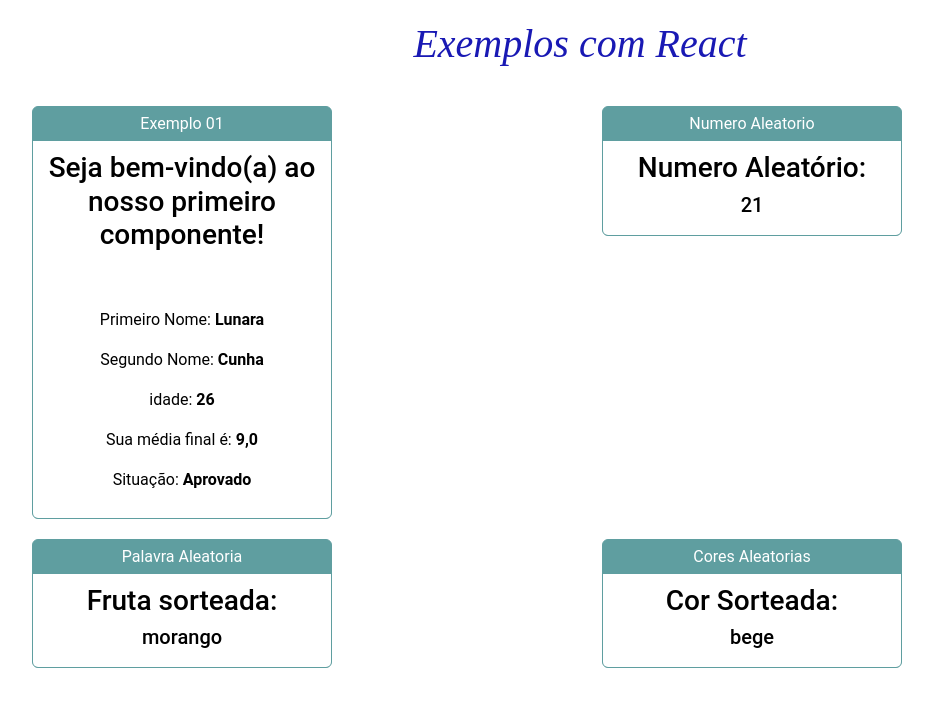
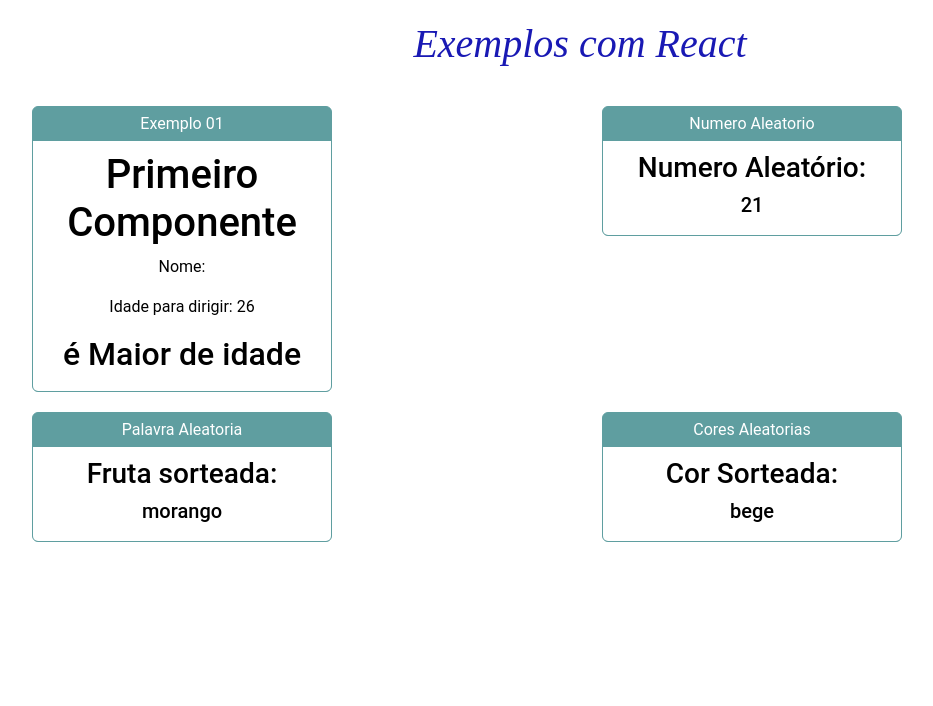
Before and after one commit to lcunha957/DS402_InternetIII, a React (Create React App) app in the folder Proj1-React-app/: page / in a window 1280 px wide. Shown: the top 706 px of the page, without its empty margins (60-993 px from the left). Built offline with nearby package versions, Linux system fonts and the light colour scheme.

Commit message:
apostila 3 de react, page 4
.

```diff
--- a/Proj1-React-app/src/components/Exemplo01.js
+++ b/Proj1-React-app/src/components/Exemplo01.js
@@ -1,14 +1,14 @@
 import React from "react";
+import VerificaIdade from './VerificaIdade';
 
-export default function Exemplo01(props){
-   return (
-      <div>
-   <h3> Seja bem-vindo(a) ao nosso primeiro componente!</h3><br/><br/>
-        <p> Primeiro Nome: <b>{props.PrimeiroNome}</b></p>
-        <p> Segundo Nome: <b>{props.SegundoNome}</b></p>
-        <p> idade: <b>{props.idade}</b></p>
-        <p> Sua média final é: <b>{props.nota}</b></p>
-        <p> Situação: <b>{props.resultado}</b></p>
-      </div>
-   );
-}
+export default function Exemplo01(props) {
+   let idadeIdeal = props.idade >= 18 ? props.idade : 18;
+       return(
+           <div>
+               <h1>Primeiro Componente</h1>
+               <p>
+   Nome: <strong>{ props.nome }</strong> </p>
+   <p>
+   Idade para dirigir: { idadeIdeal } </p>
+   <VerificaIdade nome={props.nome} idade={props.idade} /> </div>
+   ); }
--- /dev/null
+++ b/Proj1-React-app/src/components/VerificaIdade.js
@@ -0,0 +1,9 @@
+// O arquivo: VerificaIdade é filho de Exemplo01
+import React from 'react';
+export default function VerificaIdade(props){
+const situacao = props.idade >=18 ? "Maior de idade":"Menor de idade"; return(
+        <div>
+            <h2>{ props.nome} é { situacao } </h2>
+</div>
+);
+}
```
